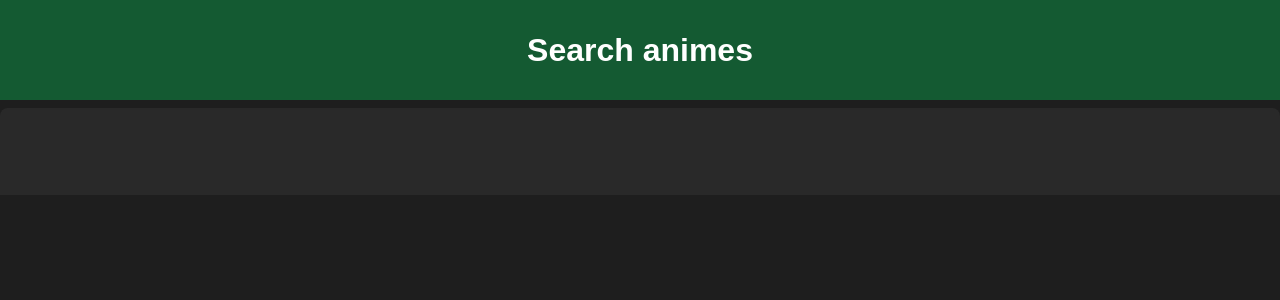
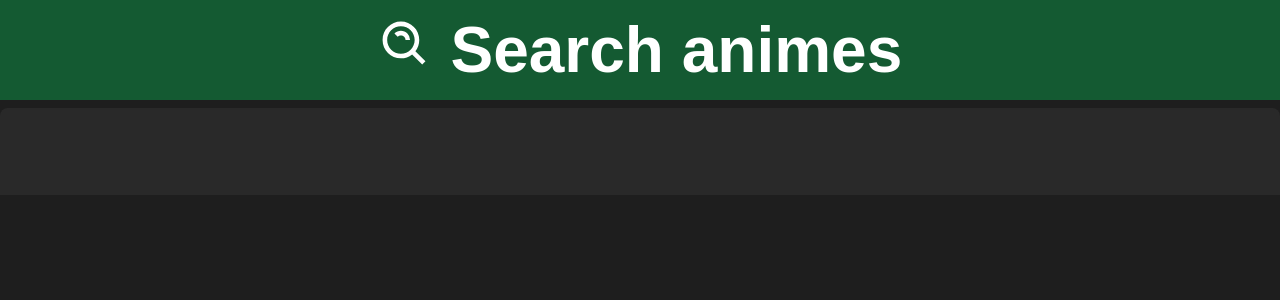
Before and after one commit to edgarffgomes/Animes-Filter-React, a React (Create React App) app: page / in a window 1280 px wide. Shown: the top 300 px of the page. Built offline with nearby package versions, Linux system fonts and the light colour scheme.

Commit message:
Adicionando ícone ao header.

```diff
--- a/package.json
+++ b/package.json
@@ -1,6 +1,7 @@
 {
   "name": "anime-filter",
   "version": "0.1.0",
+  "homepage": "https://edgarffgomes.github.io/Animes-Filter-React",
   "private": true,
   "dependencies": {
     "@testing-library/jest-dom": "^5.16.4",
@@ -10,6 +11,7 @@
     "hooks": "^0.3.2",
     "react": "^18.0.0",
     "react-dom": "^18.0.0",
+    "react-icons": "^4.3.1",
     "react-scripts": "5.0.1",
     "web-vitals": "^2.1.4"
   },
--- a/src/App.css
+++ b/src/App.css
@@ -17,6 +17,7 @@ header{
   height: 100px;
   width: 100%;
   color: #FFF;
+  font-size:  2em;
   background-color: #145A32;
   text-align: center;
   justify-content: center;
@@ -24,6 +25,9 @@ header{
 }
 header h1{
   margin: auto 0px;
+}
+header h1 .icon{
+  bottom: 15px;
 }
 
 .App input{
--- a/src/App.js
+++ b/src/App.js
@@ -1,6 +1,7 @@
 import React, {useState, useEffect} from "react"
 import InputSearch from "./InputSearch"
 import "./App.css"
+import { BiSearchAlt } from "react-icons/bi";
 const api = 'https://kitsu.io/api/edge/'
 
 function App() {
@@ -23,13 +24,13 @@ function App() {
   return (
     <div className="App">
       <header>
-        <h1>Search animes</h1>
+        <h1><BiSearchAlt className="icon" size={55}/> Search animes</h1>
       </header>
 
         {/*Chamando componente que irá setar o text com o valor imposto pelo usuário*/}
         <InputSearch  value={text} onChange={(search)=> setText(search)}/>
 
-        {/*Imporimindo mensagem de carregamento enquanto estiver sendo feita a leitura de dados na API*/}
+        {/*Imprimindo mensagem de carregamento enquanto estiver sendo feita a leitura de dados na API*/}
         {text && !info.data && (
           <span>Carregando...</span>
          )}
```
Also changed, not shown: 1 other file (tests, documents, lock files or other folders).
